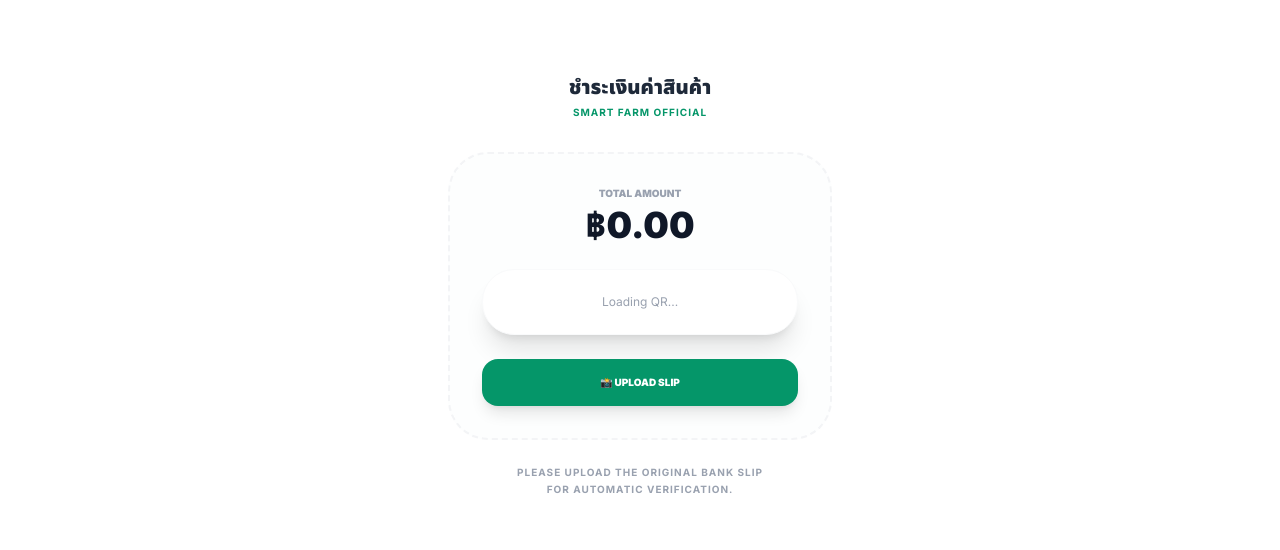
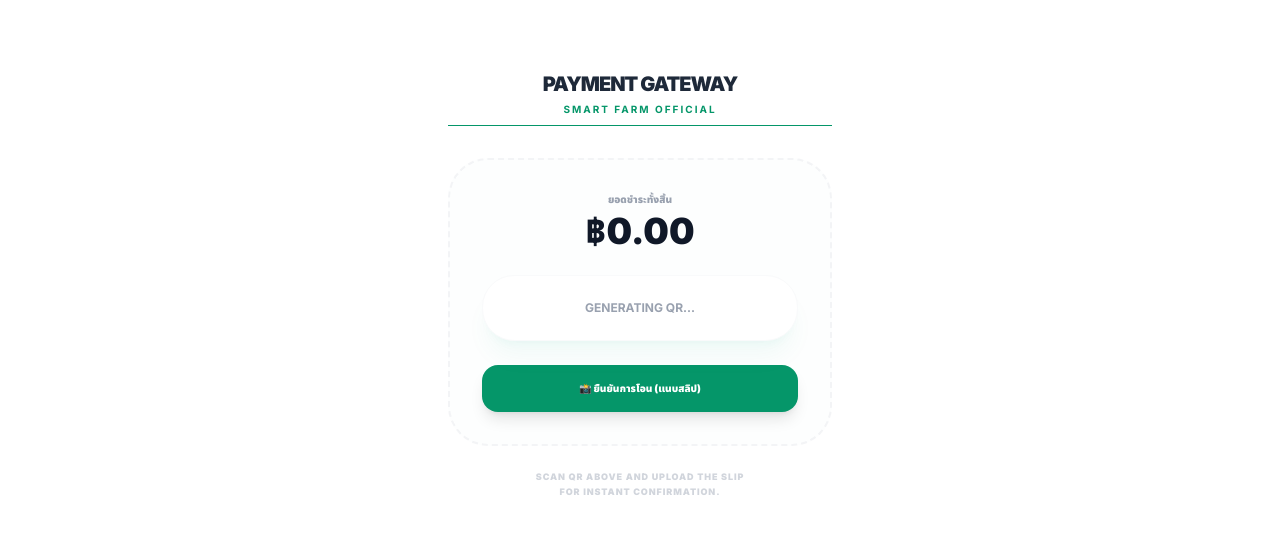
Before and after one commit to BeamCx2/smart-farm, a React (Vite) app: page /payment in a window 1280 px wide. Shown: the part 180-730 px from the top of the page. Built offline with nearby package versions, Linux system fonts and the light colour scheme; no server answers; the database is empty; sample sign-in values are in the browser's storage.

Commit message:
Update payment.jsx

```diff
--- a/src/pages/payment.jsx
+++ b/src/pages/payment.jsx
@@ -7,6 +7,7 @@ import { db } from '../lib/firebase';
 import { QRCodeCanvas } from 'qrcode.react';
 import { formatTHB } from '../lib/utils';
 import app from '../lib/firebase';
+import jsQR from 'jsqr'; // 👈 อย่าลืม npm install jsqr นะครับบอส
 
 export default function Payment() {
     const location = useLocation();
@@ -17,9 +18,9 @@ export default function Payment() {
     const [loading, setLoading] = useState(false);
     const [uploading, setUploading] = useState(false);
 
+    const storage = getStorage(app);
     const functions = getFunctions(app, 'asia-southeast1');
     const getSCBQR = httpsCallable(functions, 'getscbqr');
-  const storage = getStorage(app);
 
     useEffect(() => {
         const handleGenerateQR = async () => {
@@ -34,39 +35,64 @@ export default function Payment() {
         handleGenerateQR();
     }, [amount, orderId]);
 
+    // 📸 ฟังก์ชันสแกนหา QR Code จากรูปภาพสลิป
+    const scanQRCode = (file) => {
+        return new Promise((resolve, reject) => {
+            const reader = new FileReader();
+            reader.onload = (e) => {
+                const img = new Image();
+                img.onload = () => {
+                    const canvas = document.createElement('canvas');
+                    const ctx = canvas.getContext('2d');
+                    canvas.width = img.width;
+                    canvas.height = img.height;
+                    ctx.drawImage(img, 0, 0);
+                    const imageData = ctx.getImageData(0, 0, canvas.width, canvas.height);
+                    const code = jsQR(imageData.data, imageData.width, imageData.height);
+                    if (code) resolve(code.data); // คืนค่า Payload ยาวๆ
+                    else reject("ไม่พบ QR Code ในรูปสลิป กรุณาใช้รูปต้นฉบับที่ชัดเจนครับ");
+                };
+                img.src = e.target.result;
+            };
+            reader.readAsDataURL(file);
+        });
+    };
+
     const handleUploadSlip = async (e) => {
         const file = e.target.files[0];
         if (!file) return;
 
         setUploading(true);
-    const reader = new FileReader();
-    reader.readAsDataURL(file);
-    reader.onload = async () => {
-      const base64Image = reader.result.split(',')[1];
+        try {
+            // 1. อ่านค่า Payload จากสลิป
+            const payload = await scanQRCode(file);
 
-      try {
+            // 2. ส่ง Payload ไปตรวจที่ API v2
             const verifyRes = await fetch('/.netlify/functions/verify-slip', {
                 method: 'POST',
-          body: JSON.stringify({ imageBase64: base64Image })
+                body: JSON.stringify({ payload: payload })
             });
 
             const result = await verifyRes.json();
 
-        if (verifyRes.status === 200 && result.status === 200) {
+            // 3. ตรวจสอบผลลัพธ์จาก EasySlip v2
+            if (result.success) {
                 const slipData = result.data;
 
-          // 🔍 1. เช็คยอดเงิน (ต้องต่างกันไม่เกิน 0.01 บาท)
-          const isAmountMatch = Math.abs(Number(slipData.amount.amount) - Number(amount)) < 0.01;
+                // 🔍 เช็คยอดเงิน (ห้ามต่างเกิน 0.1 บาท)
+                const isAmountMatch = Math.abs(Number(slipData.amount) - Number(amount)) < 0.1;
 
-          // 🔍 2. เช็คชื่อผู้รับ (บอสเปลี่ยนชื่อ "ณัฐวุฒิ" ให้ตรงกับในแอปธนาคารนะครับ)
-          const isReceiverMatch = slipData.receiver.displayName.includes("ณัฐวุฒิ");
+                // 🔍 เช็คชื่อผู้รับ (บอสแก้ชื่อ "ณัฐวุฒิ ภักดีอำนาจ" ให้ตรงกับสลิปนะครับ)
+                const receiverName = slipData.receiver.name || "";
+                const isReceiverMatch = receiverName.includes("ณัฐวุฒิ") || receiverName.includes("NATTAWUT");
 
                 if (isAmountMatch && isReceiverMatch) {
-            // ✅ ของจริง: อัปโหลดและบันทึก
+                    // ✅ ผ่านเงื่อนไข -> อัปโหลดรูปจริงเข้า Firebase
                     const storageRef = ref(storage, `slips/${orderId}_${Date.now()}.jpg`);
                     await uploadBytes(storageRef, file);
                     const downloadURL = await getDownloadURL(storageRef);
 
+                    // อัปเดตสถานะออเดอร์ใน Firestore
                     const q = query(collection(db, 'orders'), where('orderId', '==', orderId));
                     const snap = await getDocs(q);
 
@@ -74,54 +100,59 @@ export default function Payment() {
                         await updateDoc(snap.docs[0].ref, {
                             status: 'paid',
                             slipUrl: downloadURL,
-                verifiedBy: 'EasySlip Auto',
+                            verifiedBy: 'EasySlip v2 Auto',
                             updatedAt: serverTimestamp(),
                             transRef: slipData.transRef
                         });
-              alert("✅ ชำระเงินสำเร็จ! ระบบตรวจสอบสลิปถูกต้องครับ");
+                        alert("✅ ชำระเงินสำเร็จ! ระบบตรวจสอบข้อมูลถูกต้องครับ");
                         navigate('/orders');
                     }
                 } else {
-            alert(`❌ ข้อมูลไม่ตรง!\nยอดในสลิป: ${slipData.amount.amount} บาท\nยอดที่ต้องโอน: ${amount} บาท`);
+                    alert(`❌ ข้อมูลไม่ตรงกัน!\nชื่อผู้รับในสลิป: ${receiverName}\nยอดเงินในสลิป: ${slipData.amount} บาท`);
                 }
             } else {
-          alert(`❌ สลิปไม่ถูกต้อง: ${result.message || "กรุณาใช้สลิปใหม่ที่มี QR Code ชัดเจน"}`);
+                alert(`❌ ตรวจสอบล้มเหลว: ${result.error || "สลิปไม่ถูกต้อง"}`);
             }
         } catch (error) {
-        alert("⚠️ เกิดข้อผิดพลาดในการตรวจสอบ");
+            alert(`⚠️ ข้อผิดพลาด: ${error}`);
         } finally {
             setUploading(false);
         }
-    };
     };
 
     return (
         <div className="min-h-screen bg-white flex flex-col items-center justify-center p-6 text-center font-sans">
             <div className="max-w-sm w-full">
-        <h1 className="text-xl font-black mb-1 text-gray-800">ชำระเงินค่าสินค้า</h1>
-        <p className="text-[10px] font-bold text-emerald-600 uppercase tracking-widest mb-8">Smart Farm Official</p>
+                <h1 className="text-xl font-black mb-1 text-gray-800 tracking-tighter uppercase">Payment Gateway</h1>
+                <p className="text-[10px] font-bold text-emerald-600 uppercase tracking-[0.2em] mb-8 border-b pb-2">Smart Farm Official</p>
 
                 <div className="border-2 border-dashed border-gray-100 rounded-[2.5rem] p-8 mb-6 bg-gray-50/30">
                     <div className="mb-6">
-            <p className="text-[10px] font-black text-gray-400 uppercase mb-1">Total Amount</p>
+                        <p className="text-[10px] font-black text-gray-400 uppercase mb-1">ยอดชำระทั้งสิ้น</p>
                         <p className="text-4xl font-black text-gray-900">{formatTHB(amount)}</p>
                     </div>
 
-          <div className="flex justify-center bg-white p-6 rounded-[2rem] shadow-xl border border-gray-50 mb-6">
-            {loading ? <div className="animate-spin h-8 w-8 border-b-2 border-emerald-600 rounded-full" /> :
-             qrRawData ? <QRCodeCanvas value={qrRawData} size={200} /> : <p className="text-xs text-gray-400">Loading QR...</p>}
+                    <div className="flex justify-center bg-white p-6 rounded-[2rem] shadow-xl shadow-emerald-500/5 border border-gray-50 mb-6 relative group">
+                        {loading ? (
+                            <div className="animate-spin h-8 w-8 border-b-2 border-emerald-600 rounded-full"></div>
+                        ) : qrRawData ? (
+                            <QRCodeCanvas value={qrRawData} size={200} />
+                        ) : (
+                            <p className="text-xs text-gray-400 font-bold uppercase">Generating QR...</p>
+                        )}
                     </div>
 
                     <div className="mt-4">
-            <label className={`block w-full py-4 px-4 rounded-2xl text-[10px] font-black uppercase cursor-pointer transition-all
-              ${uploading ? 'bg-gray-200 text-gray-400' : 'bg-emerald-600 text-white hover:bg-emerald-700 shadow-lg'}`}>
-              {uploading ? '⚙️ Verifying...' : '📸 Upload Slip'}
+                        <label className={`block w-full py-4 px-4 rounded-2xl text-[10px] font-black uppercase cursor-pointer transition-all shadow-lg
+                            ${uploading ? 'bg-gray-200 text-gray-400 cursor-not-allowed' : 'bg-emerald-600 text-white hover:bg-emerald-700 active:scale-95'}`}>
+                            {uploading ? '⚙️ Verifying Slip...' : '📸 ยืนยันการโอน (แนบสลิป)'}
                             <input type="file" accept="image/*" className="hidden" onChange={handleUploadSlip} disabled={uploading || loading} />
                         </label>
                     </div>
                 </div>
-        <p className="text-[10px] font-bold text-gray-400 px-10 leading-relaxed uppercase tracking-widest">
-          Please upload the original bank slip <br/> for automatic verification.
+
+                <p className="text-[9px] font-black text-gray-300 px-10 leading-relaxed uppercase tracking-widest">
+                    Scan QR above and upload the slip <br/> for instant confirmation.
                 </p>
             </div>
         </div>
```
Lines whose indentation alone changed are shown as unchanged.
